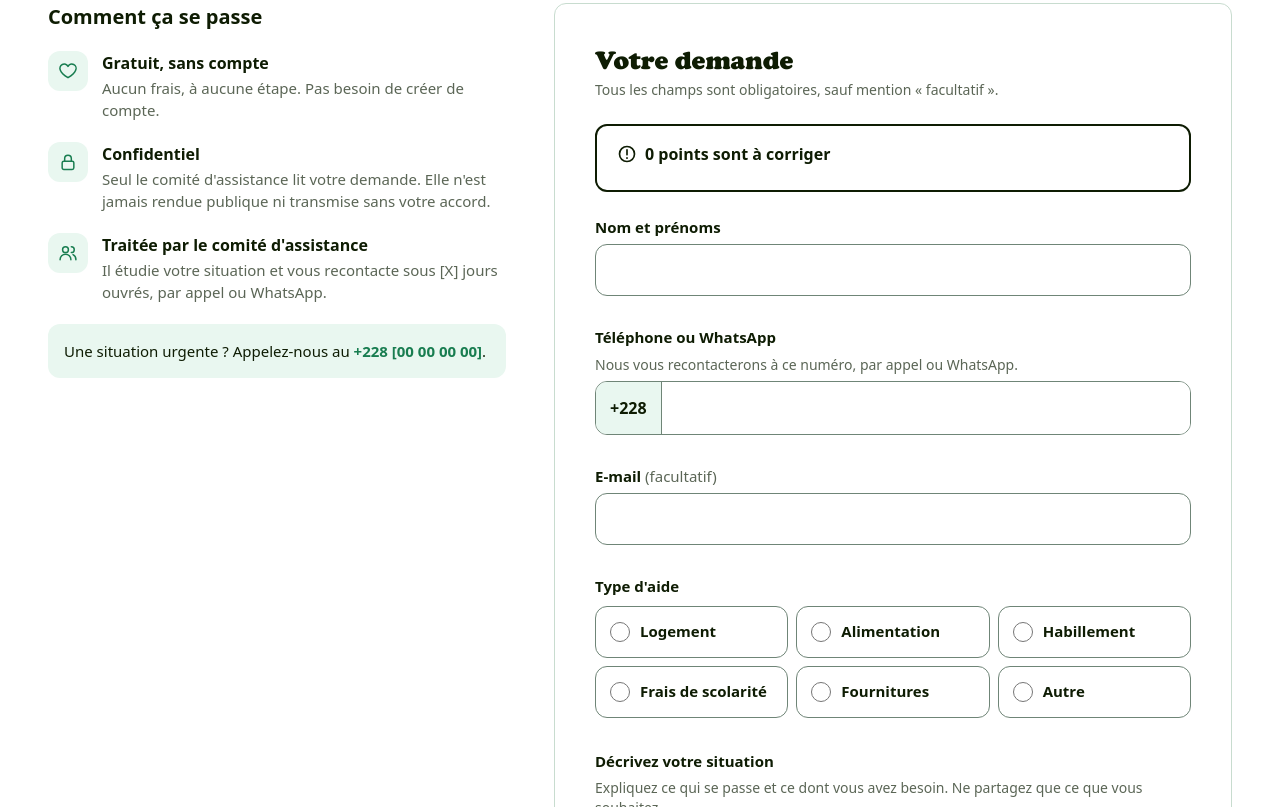
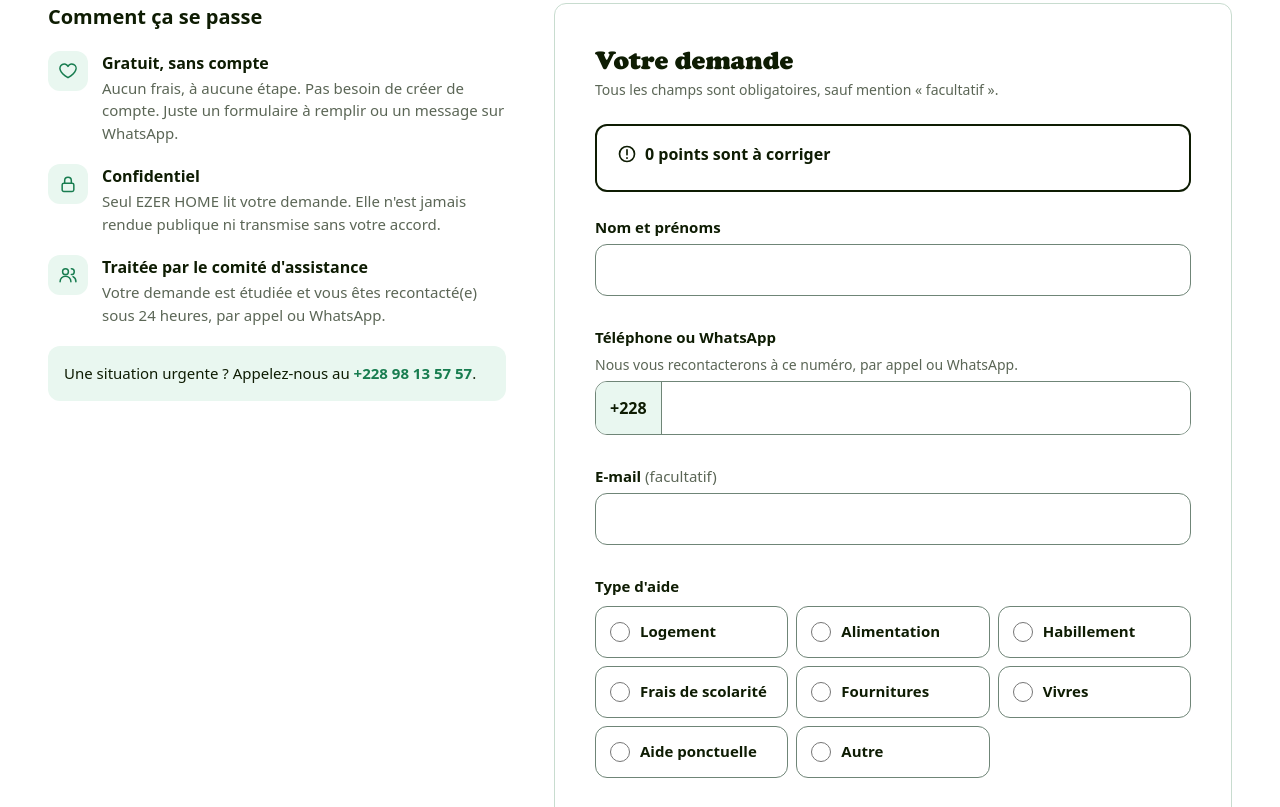
Before and after one commit to hackdave21/ezerhome_frontend, a website built with Vite: page pages/assistance/demande.html in a window 1280 px wide. Shown: the part 580-1387 px from the top of the page. Built offline with nearby package versions, Linux system fonts and the light colour scheme.

Commit message:
point 2 Demander une aide matérielle (Assistance)

```diff
--- a/pages/assistance/demande.html
+++ b/pages/assistance/demande.html
@@ -60,7 +60,7 @@
                             </span>
                             <span class="flex flex-col gap-0.5">
                                 <span class="font-semibold">Gratuit, sans compte</span>
-                                <span class="text-[15px] text-ezer-muted">Aucun frais, à aucune étape. Pas besoin de créer de compte.</span>
+                                <span class="text-[15px] text-ezer-muted">Aucun frais, à aucune étape. Pas besoin de créer de compte. Juste un formulaire à remplir ou un message sur WhatsApp.</span>
                             </span>
                         </li>
                         <li class="flex items-start gap-3.5">
@@ -69,7 +69,7 @@
                             </span>
                             <span class="flex flex-col gap-0.5">
                                 <span class="font-semibold">Confidentiel</span>
-                                <span class="text-[15px] text-ezer-muted">Seul le comité d'assistance lit votre demande. Elle n'est jamais rendue publique ni transmise sans votre accord.</span>
+                                <span class="text-[15px] text-ezer-muted">Seul EZER HOME lit votre demande. Elle n'est jamais rendue publique ni transmise sans votre accord.</span>
                             </span>
                         </li>
                         <li class="flex items-start gap-3.5">
@@ -78,11 +78,11 @@
                             </span>
                             <span class="flex flex-col gap-0.5">
                                 <span class="font-semibold">Traitée par le comité d'assistance</span>
-                                <span class="text-[15px] text-ezer-muted">Il étudie votre situation et vous recontacte sous [X] jours ouvrés, par appel ou WhatsApp.</span>
+                                <span class="text-[15px] text-ezer-muted">Votre demande est étudiée et vous êtes recontacté(e) sous 24 heures, par appel ou WhatsApp.</span>
                             </span>
                         </li>
                     </ul>
-                    <p class="p-4 rounded-ezer bg-ezer-green-light text-[15px]">Une situation urgente ? Appelez-nous au <a href="tel:+22800000000" class="font-semibold text-ezer-green hover:underline">+228 [00 00 00 00]</a>.</p>
+                    <p class="p-4 rounded-ezer bg-ezer-green-light text-[15px]">Une situation urgente ? Appelez-nous au <a href="tel:+22898135757" class="font-semibold text-ezer-green hover:underline">+228 98 13 57 57</a>.</p>
                 </aside>
 
                 <!-- FORMULAIRE -->
@@ -148,6 +148,12 @@
                                     </label>
                                     <label class="flex items-center gap-2.5 min-h-[52px] px-3.5 py-2.5 border border-ezer-borderMuted rounded-ezer bg-white text-[15px] font-semibold cursor-pointer has-[:checked]:border-2 has-[:checked]:border-ezer-green has-[:checked]:bg-ezer-green-light">
                                         <input type="radio" name="as-type" value="fournitures" class="w-5 h-5 shrink-0 accent-ezer-green">Fournitures
+                                    </label>
+                                    <label class="flex items-center gap-2.5 min-h-[52px] px-3.5 py-2.5 border border-ezer-borderMuted rounded-ezer bg-white text-[15px] font-semibold cursor-pointer has-[:checked]:border-2 has-[:checked]:border-ezer-green has-[:checked]:bg-ezer-green-light">
+                                        <input type="radio" name="as-type" value="vivres" class="w-5 h-5 shrink-0 accent-ezer-green">Vivres
+                                    </label>
+                                    <label class="flex items-center gap-2.5 min-h-[52px] px-3.5 py-2.5 border border-ezer-borderMuted rounded-ezer bg-white text-[15px] font-semibold cursor-pointer has-[:checked]:border-2 has-[:checked]:border-ezer-green has-[:checked]:bg-ezer-green-light">
+                                        <input type="radio" name="as-type" value="aide-ponctuelle" class="w-5 h-5 shrink-0 accent-ezer-green">Aide ponctuelle
                                     </label>
                                     <label class="flex items-center gap-2.5 min-h-[52px] px-3.5 py-2.5 border border-ezer-borderMuted rounded-ezer bg-white text-[15px] font-semibold cursor-pointer has-[:checked]:border-2 has-[:checked]:border-ezer-green has-[:checked]:bg-ezer-green-light">
                                         <input type="radio" name="as-type" value="autre" class="w-5 h-5 shrink-0 accent-ezer-green">Autre
@@ -219,7 +225,7 @@
                         </li>
                         <li class="flex items-start gap-3">
                             <span aria-hidden="true" class="shrink-0 w-7 h-7 rounded-full border-2 border-ezer-brown inline-flex items-center justify-center text-sm font-semibold">2</span>
-                            <span>Il vous contacte sous [X] jours ouvrés, par appel ou WhatsApp, pour en parler avec vous.</span>
+                            <span>Il vous contacte sous 24 heures, par appel ou WhatsApp, pour en parler avec vous.</span>
                         </li>
                         <li class="flex items-start gap-3">
                             <span aria-hidden="true" class="shrink-0 w-7 h-7 rounded-full border-2 border-ezer-brown inline-flex items-center justify-center text-sm font-semibold">3</span>
```
Also changed, not shown: correctifs.md (+3 -1 lines).
